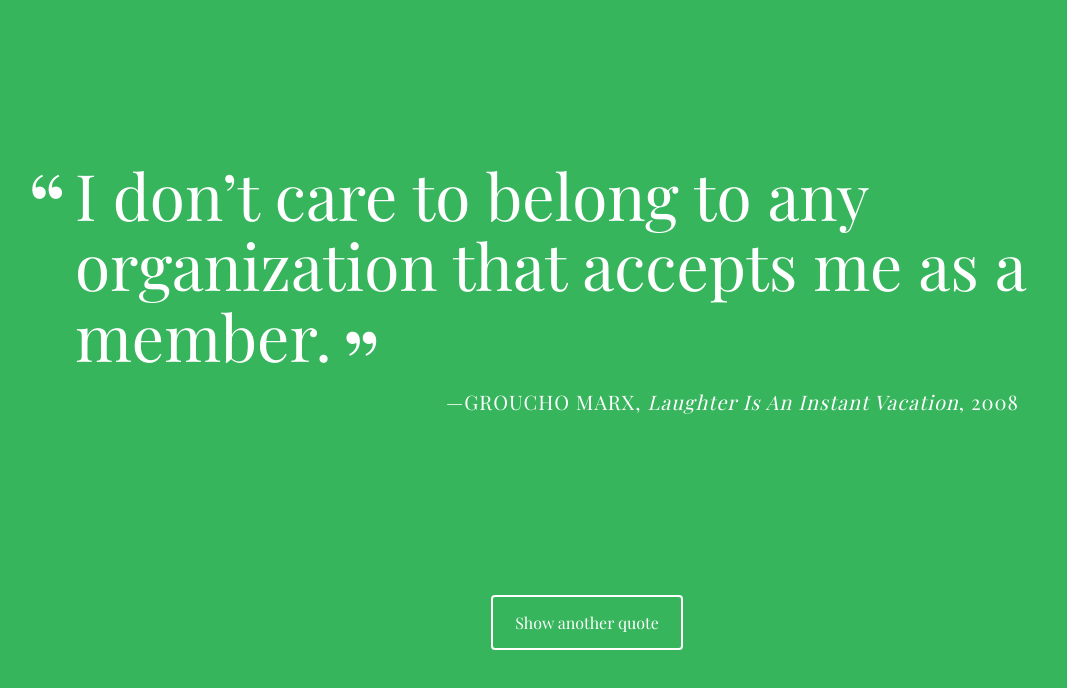
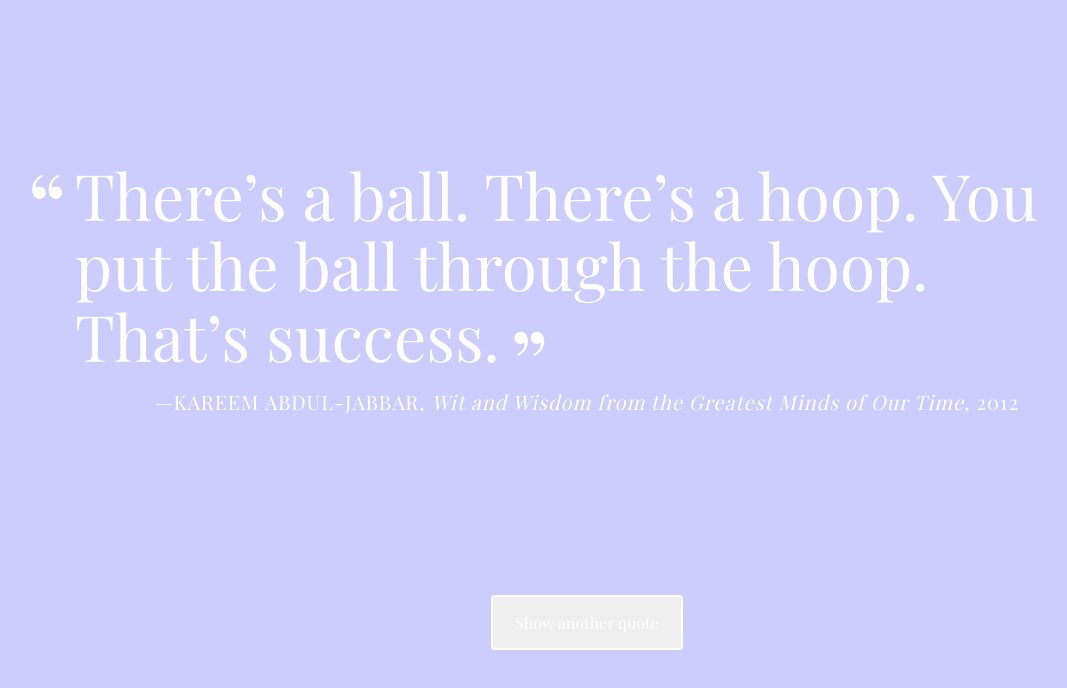
Before and after one commit to henry22/RandomQuote, a plain HTML site: page index.html in a window 1280 px wide. Both pictures are taken after a click on the button "Show another quote". Shown: the whole page, without its empty margins (53-1120 px from the left). Drawn offline with nearby package versions, Linux system fonts and the light colour scheme; a web font is replaced by a local one.

Commit message:
Make some changes

```diff
--- a/css/styles.css
+++ b/css/styles.css
@@ -67,7 +67,7 @@
   border-radius: 4px;
   border: 2px solid #fff;
   color: #fff;
-  background-color: #36b55c;
+  /*background-color: #36b55c;*/
   padding: 15px 0;
   transition: .5s ;
 }
--- a/index.html
+++ b/index.html
@@ -13,7 +13,7 @@
       <p class="quote">You can do anything but not everything</p>
       <p class="source">David Allen<span class="citation">Making It All Work</span><span class="year">2009</span></p>
     </div>
-    <button id="loadQuote">Show another quote</button>
+    <button id="loadQuote" onclick="refreshPage()">Show another quote</button>
   </div>
   <script src="js/script.js"></script>
 </body>
--- a/js/script.js
+++ b/js/script.js
@@ -1,6 +1,7 @@
 // event listener to respond to clicks on the page
 // when user clicks anywhere on the page, the "makeQuote" function is called
 document.getElementById('loadQuote').addEventListener("click", printQuote, false);
+
 
 //An array of objects
 var quotes = [
@@ -35,13 +36,13 @@
 		year: 2008
 	},
 	{
-		quote: "Little minds are tamed and subdued by misfortune; but great minds rise above them.",
+		quote: "Little minds are tamed and subdued by misfortune, but great minds rise above them.",
 		source: "WASHINGTON IRVING",
 		citation: "The Sketch Book of Geoffrey Crayon, Gent.",
 		year: 1820
 	},
 	{
-		quote: "Don’t just stand there; make something happen.",
+		quote: "Don’t just stand there, make something happen.",
 		source: "LEE IACOCCA",
 		citation: "Wit and Wisdom from the Greatest Minds of Our Time ",
 		year: 2012
@@ -68,14 +69,15 @@
 
 //return randomly selected objects in quotes
 function getRandomQuote() {
-	var randomNum = Math.floor(Math.random() * 10) + 1;
+	var randomNum = Math.floor(Math.random() * 10);
 	return quotes[randomNum];
 }
+
 
 //show random quotes through html
 function printQuote() {
 	var randomQuote = getRandomQuote();
-	var displayHTML = "";
+	var displayHTML = '';
 
 	displayHTML += '<p class="quote">' + randomQuote.quote + '</p>';
 	displayHTML += '<p class="source">' + randomQuote.source;
@@ -83,5 +85,17 @@
 	displayHTML += '<span class="year">' + randomQuote.year + '</span>';
 	displayHTML += '</p>';
 
+
 	document.getElementById('quote-box').innerHTML = displayHTML;
+	randomColor();
 }
+
+//create random color
+function randomColor() {
+	var colorList = ["#ff9933", "#ffcc66", "#ccccff", "#ffccff", "#ff9999", "#cc6600", "#99ffcc", "#99ccff", "#e0e0b8", "#3333ff"];
+	document.body.style.background = colorList[Math.floor(Math.random() * colorList.length)];
+}
+
+function refreshPage() {
+	var intervalID = window.setInterval(printQuote, 2000);
+}
```
